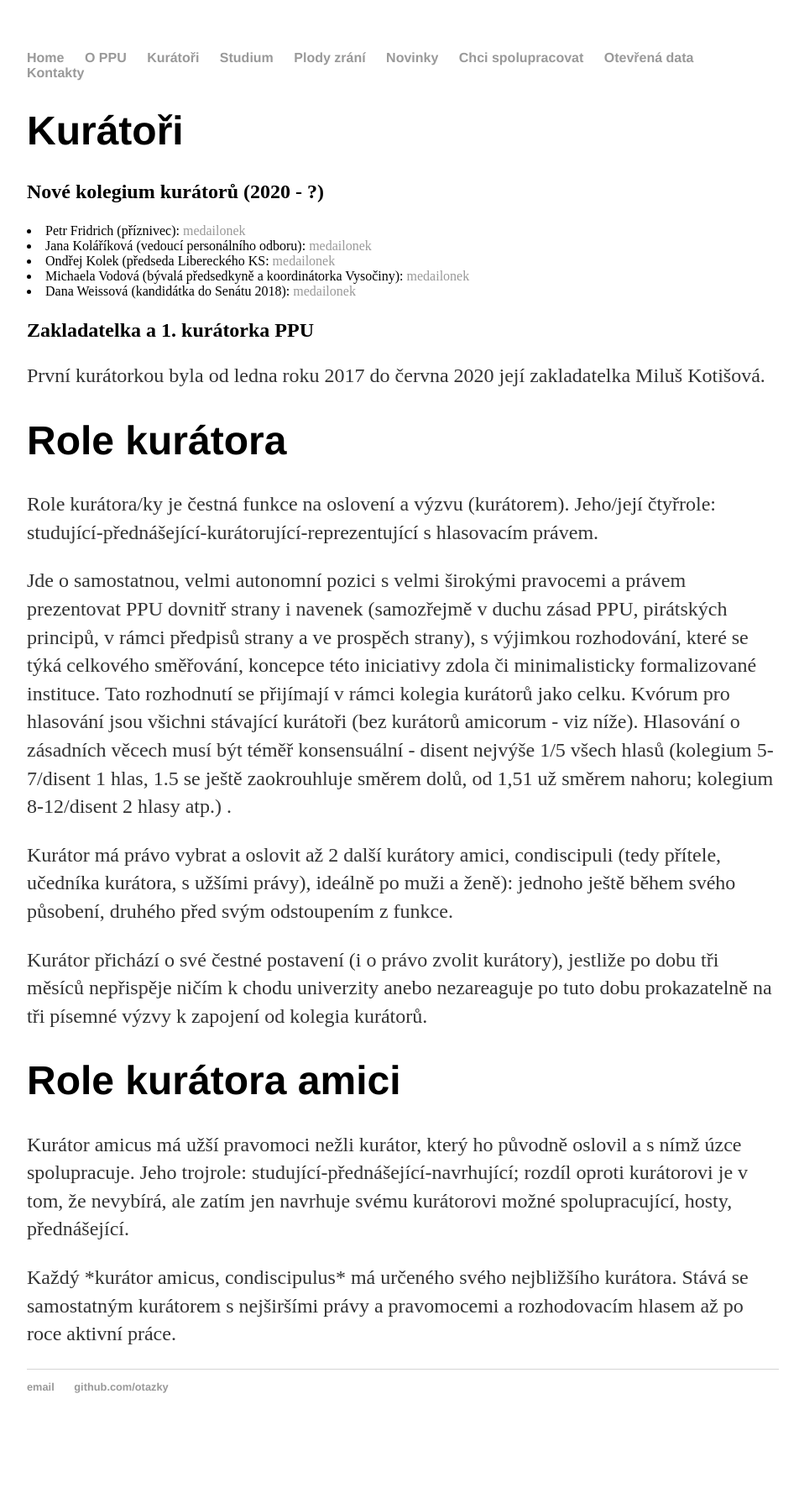
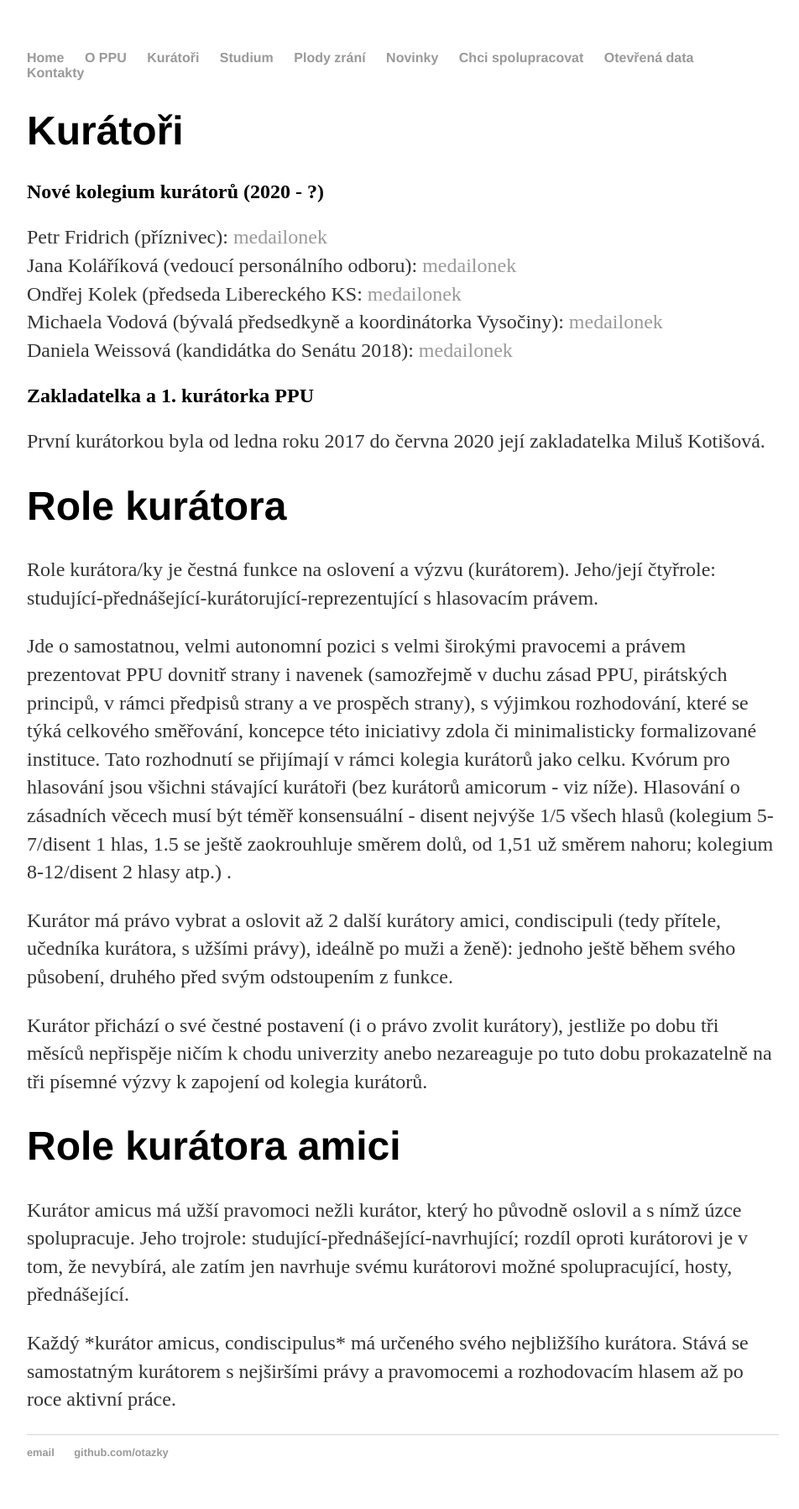
Before and after one commit to otazky/otazky.github.io, a Jekyll site: the page built from kuratori/index.html, in a window 1280 px wide. Shown: the whole page at 84% size, without its empty margins (160-1112 px from the left). Built offline with Jekyll 4.4.1, drawn with Linux system fonts in a browser that asks for light colours; before the commit the page ends 1719 px from its top, so only the background shows below that.

Commit message:
Odsazení řádek

```diff
--- a/kuratori/index.html
+++ b/kuratori/index.html
@@ -9,11 +9,11 @@ title: Kurátoři
 
   <h2> Nové kolegium kurátorů (2020 - ?)</h2>
  <p>
-    <li>Petr Fridrich (příznivec): <a href="https://www.smichologie.cz/o-ns">medailonek</a></li>
-    <li>Jana Koláříková (vedoucí personálního odboru): <a href="https://lide.pirati.cz/personProfile/192/">medailonek</a> </li>
-    <li>Ondřej Kolek (předseda Libereckého KS: <a href="https://wiki.pirati.cz/lide/ondrej_kolek">medailonek</a></li>
-    <li>Michaela Vodová (bývalá předsedkyně a koordinátorka Vysočiny): <a href="https://lide.pirati.cz/personProfile/61/">medailonek</a></li>
-    <li>Dana Weissová (kandidátka do Senátu 2018): <a href="https://lide.pirati.cz/personProfile/284/">medailonek</a></li>
+    Petr Fridrich (příznivec): <a href="https://www.smichologie.cz/o-ns">medailonek</a><br>
+    Jana Koláříková (vedoucí personálního odboru): <a href="https://lide.pirati.cz/personProfile/192/">medailonek</a> <br>
+    Ondřej Kolek (předseda Libereckého KS: <a href="https://wiki.pirati.cz/lide/ondrej_kolek">medailonek</a><br>
+    Michaela Vodová (bývalá předsedkyně a koordinátorka Vysočiny): <a href="https://lide.pirati.cz/personProfile/61/">medailonek</a><br>
+    Daniela Weissová (kandidátka do Senátu 2018): <a href="https://lide.pirati.cz/personProfile/284/">medailonek</a><br>
   </p>
 
  <h2> Zakladatelka a 1. kurátorka PPU</h2>
```
